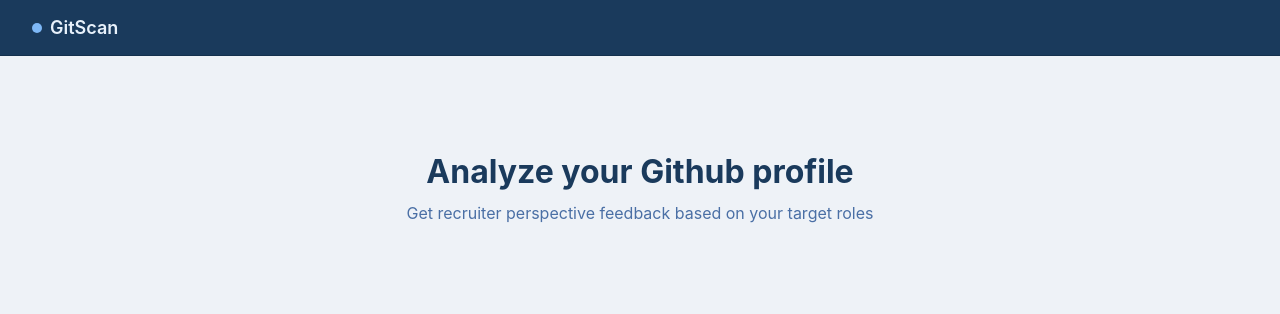
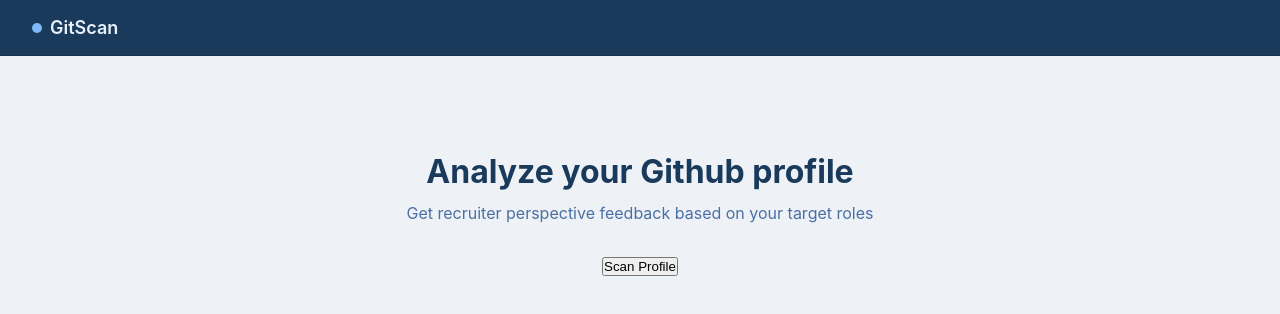
Before and after one commit to sara-deshpande/GitScan, a React (Create React App) app: page / in a window 1280 px wide. Shown: the top 314 px of the page. Built offline with nearby package versions, Linux system fonts and the light colour scheme.

Commit message:
Add Button

```diff
--- a/src/components/Home.js
+++ b/src/components/Home.js
@@ -1,10 +1,15 @@
 import './Home.css';
 
 const Home = () => {
+    const handleClick = () => {
+        console.log('Profile Scanned');
+    }
+
     return (
         <div className="home">
             <h2>Analyze your Github profile</h2>
             <p>Get recruiter perspective feedback based on your target roles</p>
+            <button onClick={handleClick}> Scan Profile </button>
         </div>
      );
 }
```
